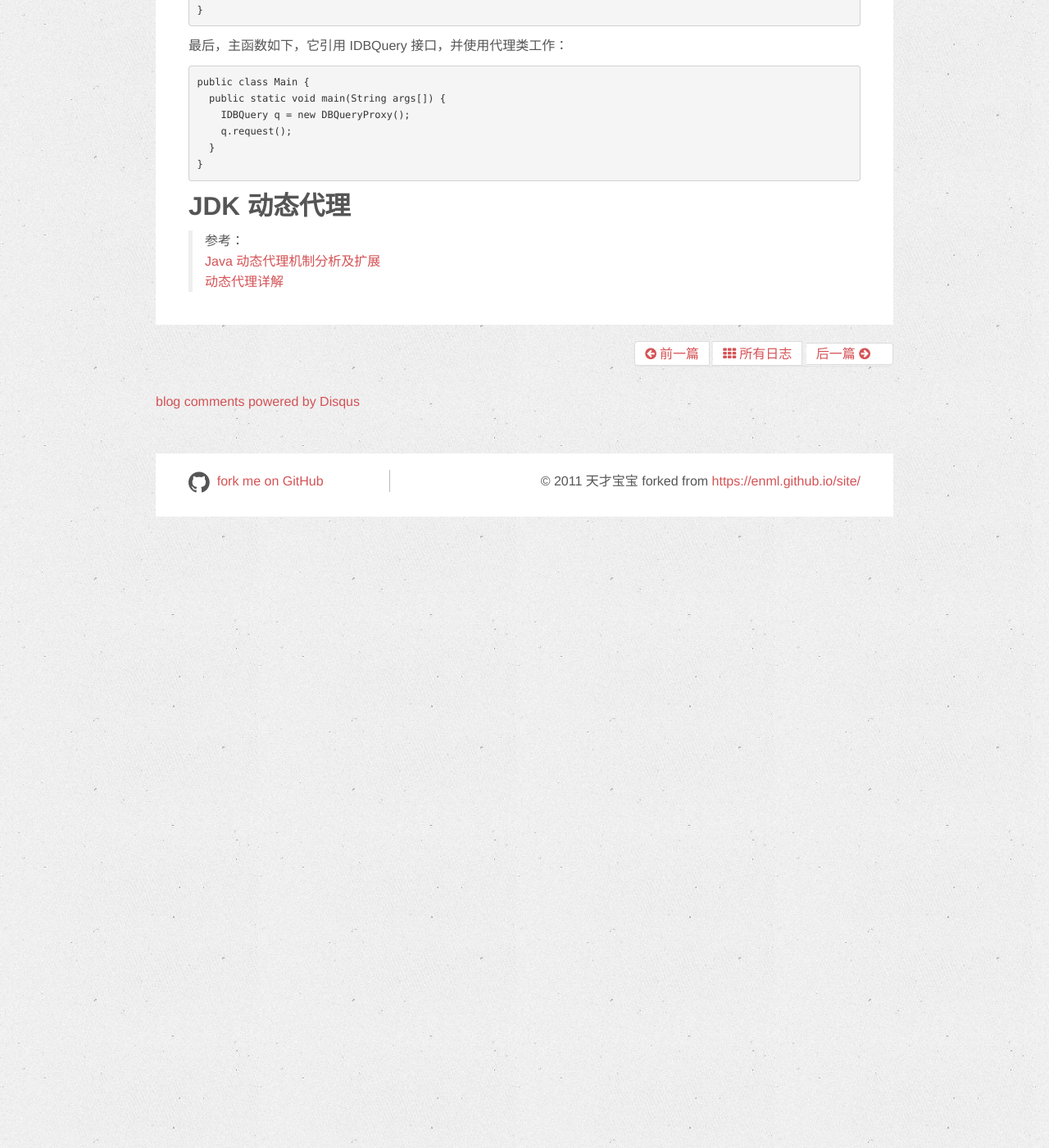
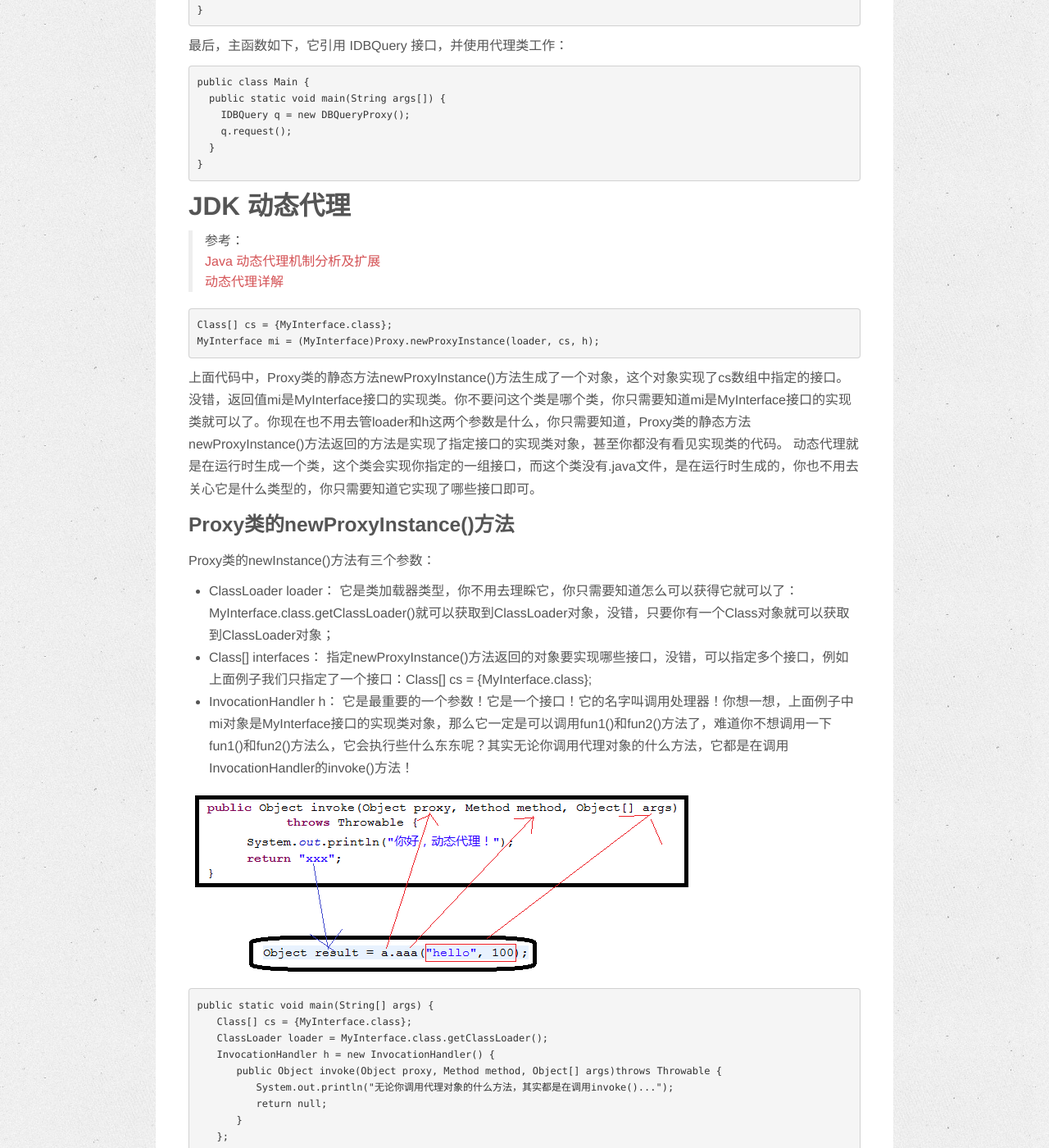
Before and after one commit to wanlp10/wuchao.github.io, a Jekyll site: the page built from _posts/java/2017-01-04-Java动态代理.md, in a window 1280 px wide and 1400 px high, scrolled down 1176 px. Shown: the whole window at 82% size. Built offline with Jekyll 4.4.1, drawn with Linux system fonts in a browser that asks for light colours; nearby versions of some CDN libraries; comment, search, counter and statistics services are not loaded; some of the changed text lies outside the part shown.

Commit message:
initial commit.

````diff
--- a/_posts/java/2017-01-04-Java动态代理.md
+++ b/_posts/java/2017-01-04-Java动态代理.md
@@ -79,3 +79,44 @@ public class Main {
 > [Java 动态代理机制分析及扩展](https://www.ibm.com/developerworks/cn/java/j-lo-proxy1/index.html)
 >
 > [动态代理详解](https://www.cnblogs.com/fengmingyue/p/6092151.html)
+
+```
+Class[] cs = {MyInterface.class};
+MyInterface mi = (MyInterface)Proxy.newProxyInstance(loader, cs, h);
+```
+
+上面代码中，Proxy类的静态方法newProxyInstance()方法生成了一个对象，这个对象实现了cs数组中指定的接口。没错，返回值mi是MyInterface接口的实现类。你不要问这个类是哪个类，你只需要知道mi是MyInterface接口的实现类就可以了。你现在也不用去管loader和h这两个参数是什么，你只需要知道，Proxy类的静态方法newProxyInstance()方法返回的方法是实现了指定接口的实现类对象，甚至你都没有看见实现类的代码。
+动态代理就是在运行时生成一个类，这个类会实现你指定的一组接口，而这个类没有.java文件，是在运行时生成的，你也不用去关心它是什么类型的，你只需要知道它实现了哪些接口即可。
+
+### Proxy类的newProxyInstance()方法
+Proxy类的newInstance()方法有三个参数：
+- ClassLoader loader： 它是类加载器类型，你不用去理睬它，你只需要知道怎么可以获得它就可以了：MyInterface.class.getClassLoader()就可以获取到ClassLoader对象，没错，只要你有一个Class对象就可以获取到ClassLoader对象；
+- Class[] interfaces： 指定newProxyInstance()方法返回的对象要实现哪些接口，没错，可以指定多个接口，例如上面例子我们只指定了一个接口：Class[] cs = {MyInterface.class};
+- InvocationHandler h： 它是最重要的一个参数！它是一个接口！它的名字叫调用处理器！你想一想，上面例子中mi对象是MyInterface接口的实现类对象，那么它一定是可以调用fun1()和fun2()方法了，难道你不想调用一下fun1()和fun2()方法么，它会执行些什么东东呢？其实无论你调用代理对象的什么方法，它都是在调用InvocationHandler的invoke()方法！
+
+![](/images/2017-01-04-InvocationHandler-invoke.png)
+
+```
+public static void main(String[] args) {
+　　Class[] cs = {MyInterface.class};
+　　ClassLoader loader = MyInterface.class.getClassLoader();
+　　InvocationHandler h = new InvocationHandler() {
+　　　　public Object invoke(Object proxy, Method method, Object[] args)throws Throwable {
+　　　　　　System.out.println("无论你调用代理对象的什么方法，其实都是在调用invoke()...");
+　　　　　　return null;
+　　　　}
+　　};
+　　MyInterface mi = (MyInterface)Proxy.newProxyInstance(loader, cs, h);
+　　mi.fun1();
+　　mi.fun2();
+}
+```
+
+InvocationHandler接口只有一个方法，即invoke()方法！它是对代理对象所有方法的唯一实现。也就是说，无论你调用代理对象上的哪个方法，其实都是在调用InvocationHandler的invoke()方法。
+
+### InvocationHandler的invoke()方法
+InvocationHandler的invoke()方法的参数有三个：
+- Object proxy： 代理对象，也就是Proxy.newProxyInstance()方法返回的对象，通常我们用不上它；
+- Method method： 表示当前被调用方法的反射对象，例如mi.fun1()，那么method就是fun1()方法的反射对象；
+- Object[] args： 表示当前被调用方法的参数，当然mi.fun1()这个调用是没有参数的，所以args是一个零长数组。
+最后要说的是invoke()方法的返回值为Object类型，它表示当前被调用的方法的返回值，当然mi.fun1()方法是没有返回值的，所以invoke()返回的就必须是null了。
````
Also changed, not shown: _posts/java/2017-11-22-Java-Collections.md (+16 -13 lines), _posts/java/2017-12-20-Java8-Date-Time-API.md (+16 -0 lines), images/2017-01-04-InvocationHandler-invoke.png (added).
